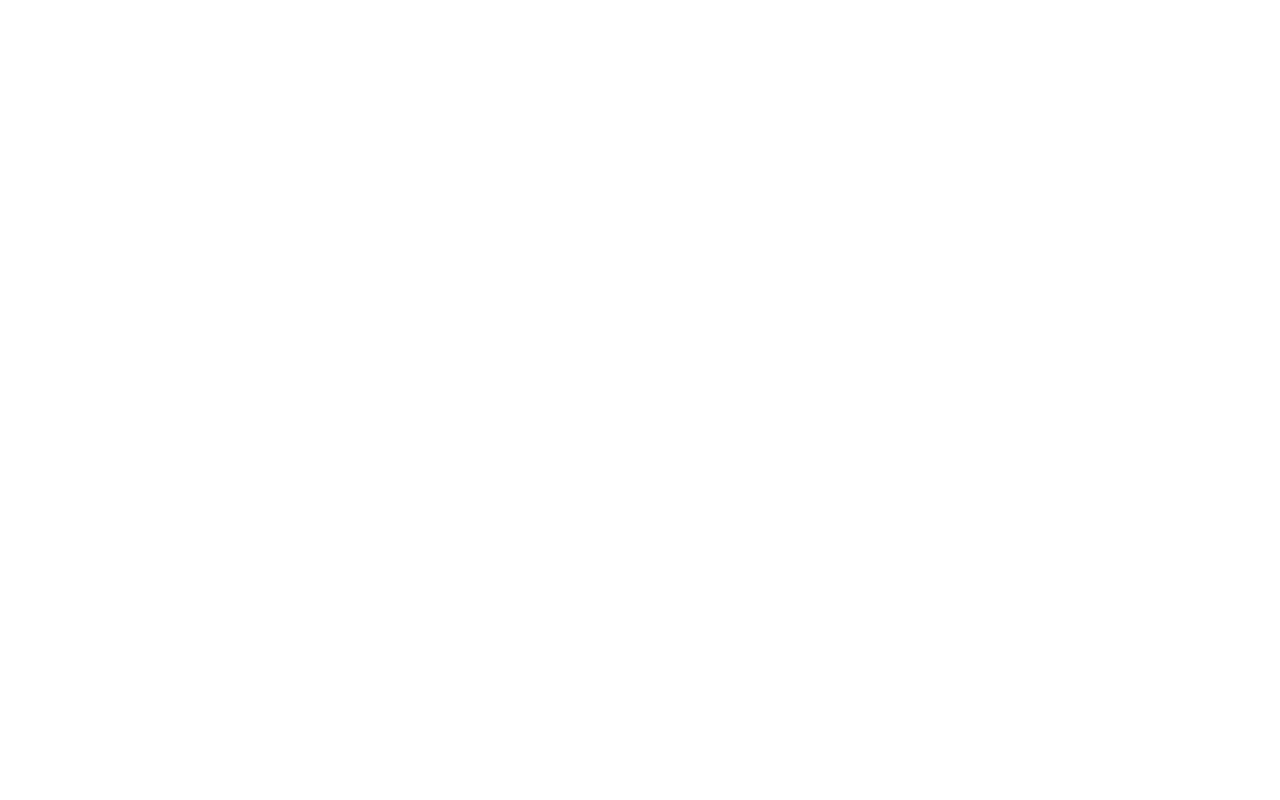
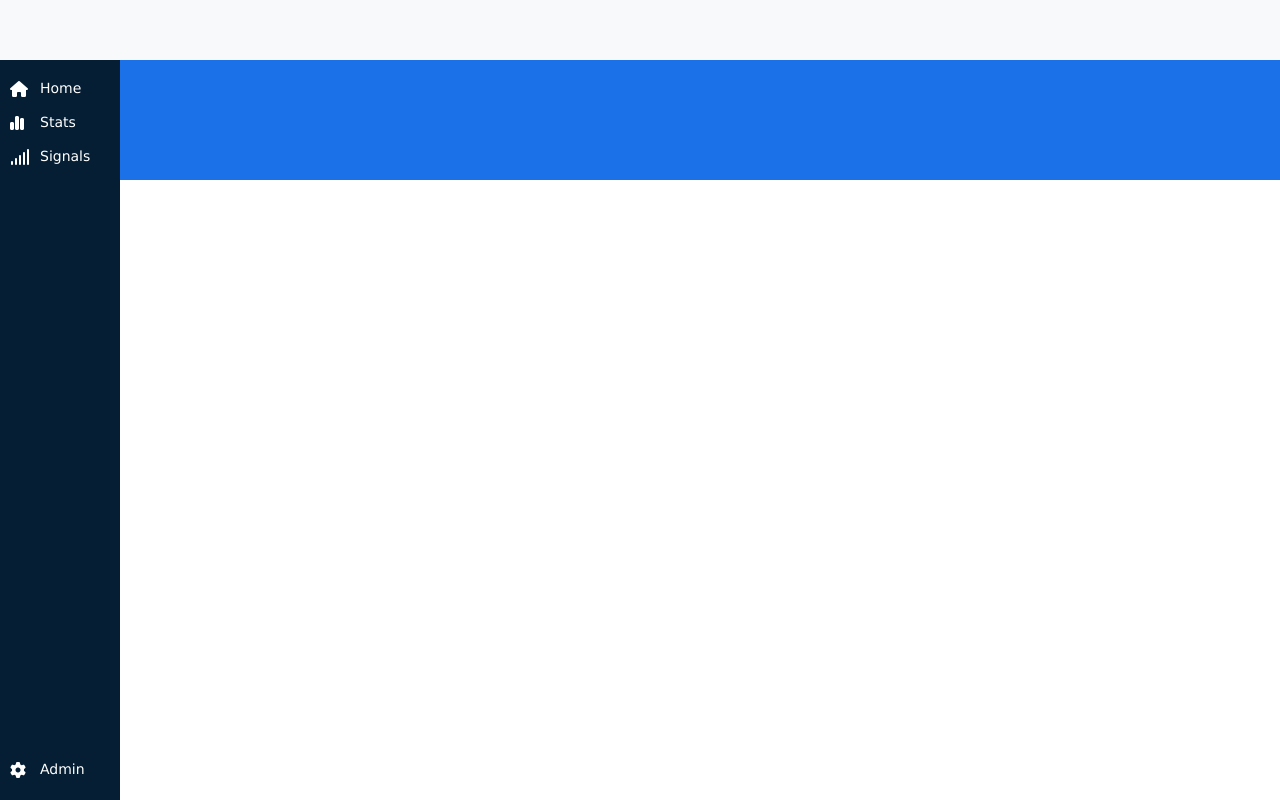
Before and after one commit to codingcele/html-css-bootstrap-dashboard, a plain HTML site: page index.html in a window 1280 px wide. Drawn offline with Linux system fonts and the light colour scheme.

Commit message:
left bar

```diff
--- a/index.html
+++ b/index.html
@@ -4,9 +4,32 @@
     <meta charset="UTF-8">
     <meta http-equiv="X-UA-Compatible" content="IE=edge">
     <meta name="viewport" content="width=device-width, initial-scale=1.0">
+    <link rel="stylesheet" href="style.css">
+    <script src="https://kit.fontawesome.com/53b34e5099.js" crossorigin="anonymous"></script>
     <title>Document</title>
 </head>
 <body>
 
+    <header>
+
+    </header>
+
+    <nav class="left-column">
+        <div class="left-column-content white">
+            <div class="content-top">
+                <div class="home"><div class="symbol"><i class="fa-solid fa-house"></i></div><div class="title">Home</div></div>
+                <div class="stats"><div class="symbol"><i class="fa-solid fa-chart-simple"></i></div><div class="title">Stats</div></div>
+                <div class="signals"><div class="symbol"><i class="fa-solid fa-signal"></i></div><div class="title">Signals</div></div>
+            </div>
+            <div class="content-bottom">
+                <div class="admin"><div class="symbol"><i class="fa-solid fa-gear"></i></div><div class="title">Admin</div></div>
+            </div>
+        </div>
+    </nav>
+
+    <div class="low-header">
+
+    </div>
+
 </body>
 </html>
--- a/style.css
+++ b/style.css
@@ -0,0 +1,83 @@
+* {
+    margin: 0;
+    padding: 0;
+    box-sizing: border-box;
+    font-family: Verdana, Geneva, Tahoma, sans-serif;
+}
+
+body {
+    height: 100vh;
+    width: 100vw;
+}
+
+header {
+    position: fixed;
+    z-index: 1;
+    height: 60px;
+    width: 100%;
+    background-color: rgb(248, 249, 250);
+}
+
+.left-column {
+    position: relative;
+    top: 60px;
+    width: 120px;
+    height: calc(100vh - 60px);
+    padding: 20px 10px;
+    background-color: rgb(5, 30 , 52);
+}
+
+.left-column-content {
+    display: flex;
+    flex-direction: column;
+    justify-content: space-between;
+    height: 100%;
+}
+
+.white {
+    color: white;
+}
+
+.content-top {
+    width: 100%;
+}
+
+.content-bottom {
+    width: 100%;
+}
+
+.symbol {
+    width: 30px;
+}
+
+.home {
+    display: flex;
+    margin-bottom: 15px;
+}
+
+.stats {
+    display: flex;
+    margin-bottom: 15px;
+}
+
+.signals {
+    display: flex;
+    margin-bottom: 15px;
+}
+
+.admin {
+    display: flex;
+}
+
+.title {
+    font-size: 14px;
+}
+
+.low-header {
+    position: absolute;
+    top: 60px;
+    left: 120px;
+    height: 120px;
+    width: calc(100vw - 120px);
+    background-color: rgb(27, 114, 232)
+}
```
Also changed, not shown: img/logo.svg (added), img/stats.jpeg (added).
